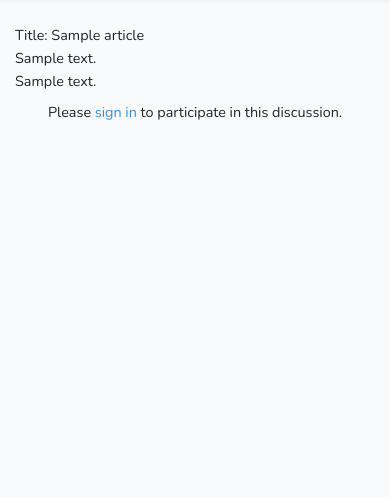
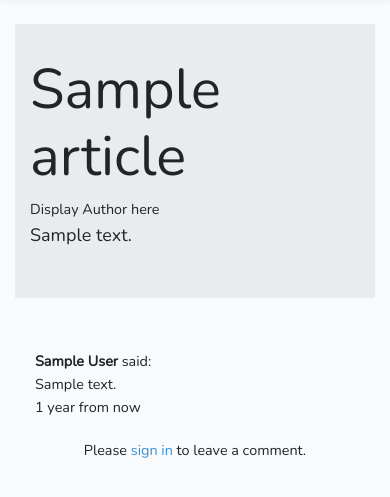
Before and after one commit to kountouris7/CannaPlatfom, a Laravel app: page /show-full-article/1 in a window 390 px wide. Shown: the part 55-552 px from the top of the page. Run offline with Laravel 8, Linux system fonts and the light colour scheme; tables that the repository leaves empty hold one stand-in row (values such as "Sample post"); some libraries are stand-ins or nearby versions.

Commit message:
sumernote and articles comments fixed

```diff
--- a/package.json
+++ b/package.json
@@ -18,5 +18,9 @@
         "lodash": "^4.17.5",
         "popper.js": "^1.12",
         "vue": "^2.5.17"
+    },
+    "dependencies": {
+        "codemirror": "^5.42.0",
+        "summernote": "^0.8.11"
     }
 }
--- a/resources/js/bootstrap.js
+++ b/resources/js/bootstrap.js
@@ -12,6 +12,7 @@ try {
     window.$ = window.jQuery = require('jquery');
 
     require('bootstrap');
+    require('summernote');
 } catch (e) {}
 
 /**
--- a/resources/views/commentArticles.blade.php
+++ b/resources/views/commentArticles.blade.php
@@ -1,9 +1,8 @@
+<div class="row">
+    <div class="col-md-8">
         <div class="panel panel-default">
             <div class="panel-heading">
                 <div class="level">
-            <h5 class="flex">
-
-            </h5>
 
                     {{--add comments--}}
                     @if (auth()->check())
@@ -11,14 +10,12 @@
                         <div class="form-group">
             <textarea name="body" id="body" class="form-control"
                       placeholder="Have something to say?"
-                      rows="5"></textarea>
+                      rows="2"></textarea>
                         </div>
-
                         <button type="submit" class="btn btn-default">Post</button>
                         {!! Form::close() !!}
                     @else
-                <p class="text-center">Please <a href="{{ route('login') }}">sign in</a> to participate in this
-                    discussion.</p>
+                        <p class="text-center">Please <a href="{{ route('login') }}">sign in</a> to leave a comment.</p>
                     @endif
 
                     {{--<div>--}}
@@ -30,8 +27,10 @@
                     {{--</button>--}}
                     {{--</form>--}}
                     {{--</div>--}}
+
+                </div>
+            </div>
         </div>
     </div>
 
-
 </div>
--- a/resources/views/layouts/app.blade.php
+++ b/resources/views/layouts/app.blade.php
@@ -3,8 +3,8 @@
 <head>
     <meta charset="utf-8">
     <meta name="viewport" content="width=device-width, initial-scale=1">
-    <link rel="stylesheet" href="https://stackpath.bootstrapcdn.com/bootstrap/4.1.3/css/bootstrap.min.css"
-          integrity="sha384-MCw98/SFnGE8fJT3GXwEOngsV7Zt27NXFoaoApmYm81iuXoPkFOJwJ8ERdknLPMO" crossorigin="anonymous">
+    {{--<link rel="stylesheet" href="https://stackpath.bootstrapcdn.com/bootstrap/4.1.3/css/bootstrap.min.css"--}}
+          {{--integrity="sha384-MCw98/SFnGE8fJT3GXwEOngsV7Zt27NXFoaoApmYm81iuXoPkFOJwJ8ERdknLPMO" crossorigin="anonymous">--}}
     <!-- CSRF Token -->
     <meta name="csrf-token" content="{{ csrf_token() }}">
     <title>{{ config('app.name', 'Laravel') }}</title>
@@ -17,15 +17,29 @@
     <link href="{{ asset('css/app.css') }}" rel="stylesheet">
     <!-- For Forum Chatter -->
 @yield('css')
+<!-- include libraries(jQuery, bootstrap) -->
+    {{--<link href="http://netdna.bootstrapcdn.com/bootstrap/3.3.5/css/bootstrap.css" rel="stylesheet">--}}
+    <script src="http://cdnjs.cloudflare.com/ajax/libs/jquery/3.2.1/jquery.js"></script>
+    <script src="http://netdna.bootstrapcdn.com/bootstrap/3.3.5/js/bootstrap.js"></script>
+
+    <!-- include summernote css/js -->
+    <link href="http://cdnjs.cloudflare.com/ajax/libs/summernote/0.8.11/summernote.css" rel="stylesheet">
+    <script src="http://cdnjs.cloudflare.com/ajax/libs/summernote/0.8.11/summernote.js"></script>
+
 </head>
 <body>
+
+
+
 <div id="app">
     <nav class="navbar navbar-expand-md navbar-light navbar-laravel">
         <div class="container">
             <a class="navbar-brand" href="{{ url('/') }}">
                 {{ config('app.name', 'Laravel') }}
             </a>
-                <button class="navbar-toggler" type="button" data-toggle="collapse" data-target="#navbarSupportedContent" aria-controls="navbarSupportedContent" aria-expanded="false" aria-label="{{ __('Toggle navigation') }}">
+            <button class="navbar-toggler" type="button" data-toggle="collapse" data-target="#navbarSupportedContent"
+                    aria-controls="navbarSupportedContent" aria-expanded="false"
+                    aria-label="{{ __('Toggle navigation') }}">
                 <span class="navbar-toggler-icon"></span>
             </button>
 
@@ -49,7 +63,8 @@
                         @endif
                     @else
                         <li class="nav-item dropdown">
-                                <a id="navbarDropdown" class="nav-link dropdown-toggle" href="#" role="button" data-toggle="dropdown" aria-haspopup="true" aria-expanded="false" v-pre>
+                            <a id="navbarDropdown" class="nav-link dropdown-toggle" href="#" role="button"
+                               data-toggle="dropdown" aria-haspopup="true" aria-expanded="false" v-pre>
                                 {{ Auth::user()->name }} <span class="caret"></span>
                             </a>
 
@@ -60,7 +75,8 @@
                                     {{ __('Logout') }}
                                 </a>
 
-                                    <form id="logout-form" action="{{ route('logout') }}" method="POST" style="display: none;">
+                                <form id="logout-form" action="{{ route('logout') }}" method="POST"
+                                      style="display: none;">
                                     @csrf
                                 </form>
                             </div>
@@ -75,10 +91,21 @@
         @yield('content')
     </main>
 </div>
-    <script src="https://code.jquery.com/jquery-3.3.1.slim.min.js" integrity="sha384-q8i/X+965DzO0rT7abK41JStQIAqVgRVzpbzo5smXKp4YfRvH+8abtTE1Pi6jizo" crossorigin="anonymous"></script>
-    <script src="https://cdnjs.cloudflare.com/ajax/libs/popper.js/1.14.3/umd/popper.min.js" integrity="sha384-ZMP7rVo3mIykV+2+9J3UJ46jBk0WLaUAdn689aCwoqbBJiSnjAK/l8WvCWPIPm49" crossorigin="anonymous"></script>
+<script>
+    $(document).ready(function () {
+        $('#articleContent').summernote();
+    });
+</script>
+
 {{--<script src="https://stackpath.bootstrapcdn.com/bootstrap/4.1.3/js/bootstrap.min.js" integrity="sha384-ChfqqxuZUCnJSK3+MXmPNIyE6ZbWh2IMqE241rYiqJxyMiZ6OW/JmZQ5stwEULTy" crossorigin="anonymous"></script>--}}
 <!-- For Forum Chatter -->
+
+<script src="https://code.jquery.com/jquery-3.3.1.slim.min.js"
+        integrity="sha384-q8i/X+965DzO0rT7abK41JStQIAqVgRVzpbzo5smXKp4YfRvH+8abtTE1Pi6jizo"
+        crossorigin="anonymous"></script>
+<script src="https://cdnjs.cloudflare.com/ajax/libs/popper.js/1.14.3/umd/popper.min.js"
+        integrity="sha384-ZMP7rVo3mIykV+2+9J3UJ46jBk0WLaUAdn689aCwoqbBJiSnjAK/l8WvCWPIPm49"
+        crossorigin="anonymous"></script>
 @yield('js')
 </body>
 </html>
--- a/resources/views/showFullArticles.blade.php
+++ b/resources/views/showFullArticles.blade.php
@@ -2,25 +2,31 @@
 @section('content')
     @foreach($articles as $article)
         <div class="container">
-            <div class="row">
-                <div class="col-md-8">
-                    <div class="panel panel-default">
-                        <div class="panel-heading">
-                            Title: {{$article->title}}
-                        </div>
-                        <div class="panel-body">
-                            {{$article->body}}
-                        </div>
-                    </div>
+            {{--article text--}}
+            <div class="jumbotron jumbotron-fluid">
+                <div class="container">
+                    <h1 class="display-4">{{$article->title}}</h1>
+                    <span class="flex">
+                               Display Author here
+                            </span>
+                    <p class="lead">  {!!$article->body!!}</p>
                 </div>
             </div>
+
+            {{--Comments section--}}
             @foreach($article->comments as $comment)
-                <div class="panel-body">
-                    {{ $comment->body }}
+                <div class="card-body">
+                    <strong class="flex">
+                        {{$comment->commenter->name}}
+                    </strong> said:
+                    <div class="panel-body">
+                        {{ $comment->body}}
+                    </div>
+                    {{$comment->created_at->diffForHumans()}}
                 </div>
+
             @endforeach
             @include('commentArticles')
         </div>
-
     @endforeach
 @endsection
--- a/routes/web.php
+++ b/routes/web.php
@@ -18,6 +18,7 @@ Auth::routes();
 Route::get('home', 'HomeController@index')->name('home');
 Route::get('show-articles', 'ArticleController@showArticles')->name('showArticles');
 Route::get('show-full-article/{id}', 'ArticleController@showFullArticle')->name('showFullArticle');
+
 //admin creating/handling roles and permissions
 Route::group(['middleware' => ['role:admin']], function () {
     //roles
@@ -36,6 +37,7 @@ Route::group(['middleware' => ['role:admin']], function () {
     Route::get('assign-role-user/{id}', 'AdminController@assignRoleToUserForm')->name('assignRoleToUserForm');
     Route::post('save-role-user/{id}', 'AdminController@saveRoleToUser')->name('saveRoleToUser');
 });
+
 //writer
 Route::group(['middleware' => ['role:writer|admin']], function () {
     Route::get('write-article', 'ArticleController@writeArticle')->name('writeArticle');
@@ -44,6 +46,5 @@ Route::group(['middleware' => ['role:writer|admin']], function () {
 });
 
 Route::group(['middleware' => 'auth'], function () {
-
-Route::post('post-comment/{id}', 'CommentController@saveCommentArticle')->name('saveCommentArticle');
+    Route::post('post-comment/{id}', 'CommentController@saveCommentArticle')->name('saveCommentArticle');
 });
```
Also changed, not shown: resources/views/admin/writeArticle.blade.php (+10 -10 lines), resources/views/showArticles.blade.php (+17 -8 lines), package-lock.json. Lines whose indentation alone changed are shown as unchanged.
